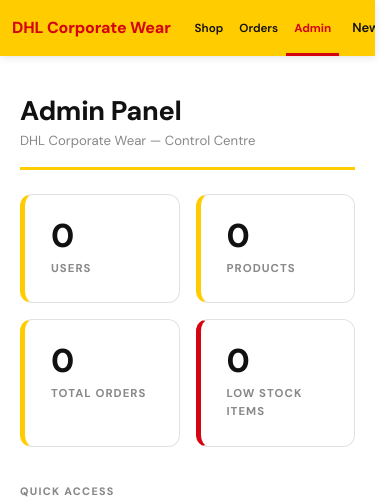
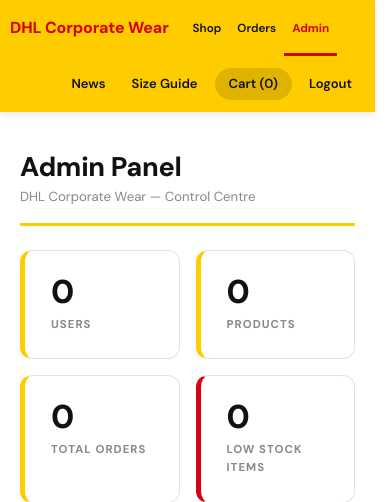
Before and after one commit to Hasko24/corporate-wear-system, a Flask app: page /admin in a window 390 px wide. Shown: the top 502 px of the page. Run offline with Flask 3, Linux system fonts and the light colour scheme; the visitor is signed in with stand-in values (Sample User, id 1); data that the repository does not hold is empty.

Commit message:
Fix navbar mobile wrap

```diff
--- a/static/css/main.css
+++ b/static/css/main.css
@@ -87,6 +87,7 @@ hr { border: none; border-top: 1px solid var(--border); margin: 32px 0; }
    ════════════════════════════════════ */
 .navbar {
     width: 100%;
+    box-sizing: border-box;
     background: var(--yellow);
     padding: 0 40px;
     display: flex;
@@ -96,6 +97,7 @@ hr { border: none; border-top: 1px solid var(--border); margin: 32px 0; }
     z-index: 900;
     height: 56px;
     box-shadow: 0 2px 8px rgba(0,0,0,.1);
+    overflow: hidden;
 }
 .logo-link {
     font-size: 1.0rem;
@@ -901,9 +903,9 @@ tbody tr:hover td { background: var(--yellow-pale); }
     .cart-layout       { grid-template-columns: 1fr; }
     .form-row          { grid-template-columns: 1fr; }
     .form-row-3        { grid-template-columns: 1fr 1fr; }
-    .navbar            { padding: 0 12px; overflow-x: auto; flex-wrap: nowrap; }
-    .navbar .menu      { flex-shrink: 0; }
-    .nav-right         { flex-shrink: 0; }
+    .navbar         { padding: 0 10px; height: auto; min-height: 56px; flex-wrap: wrap; overflow: visible; }
+    .navbar .menu   { flex-wrap: wrap; }
+    .nav-right      { flex-wrap: wrap; }
 }
 @media (max-width: 680px) {
     .stat-grid         { grid-template-columns: 1fr 1fr; }
```
